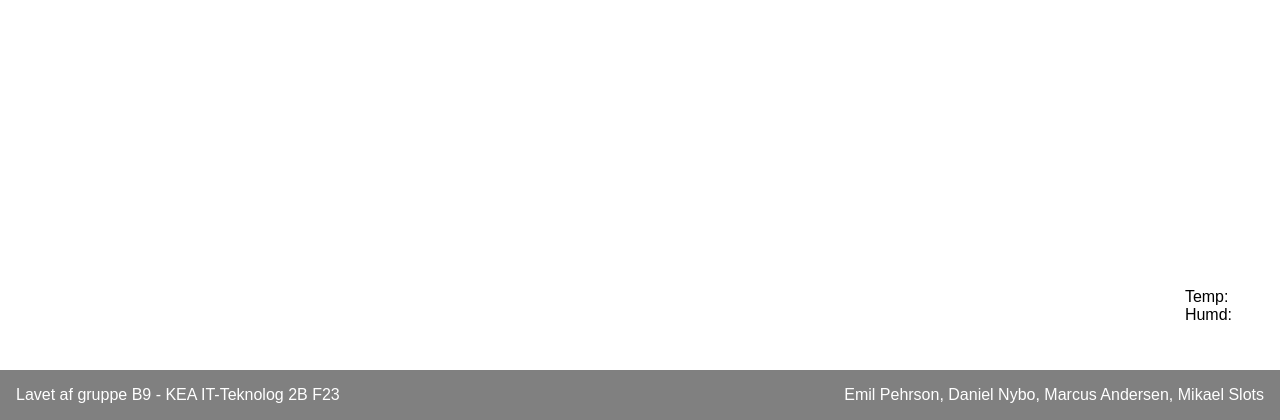
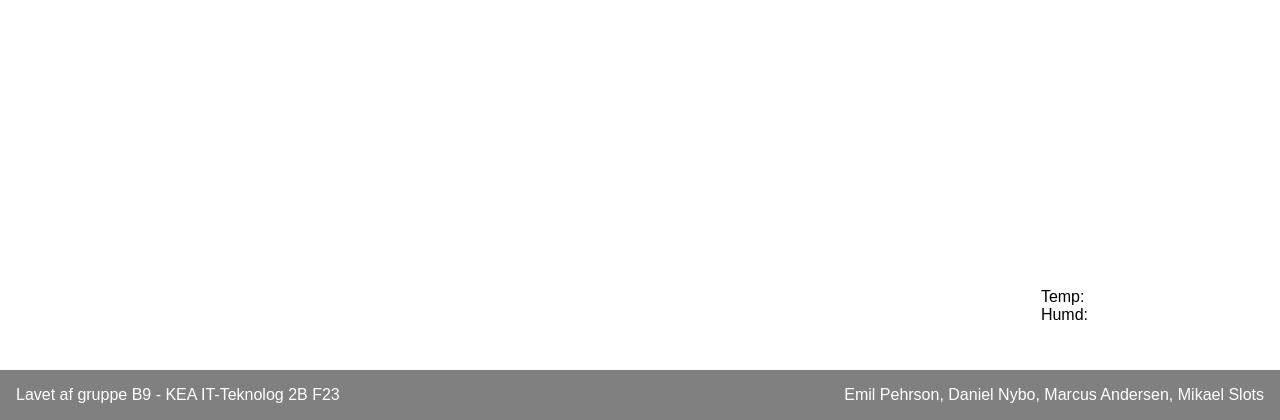
Before and after one commit to ELODollZ/IOHTProjekt, a Flask app: page / in a window 1280 px wide. Shown: the part 380-800 px from the top of the page. Run offline with Flask 3, Linux system fonts and the light colour scheme; some libraries are stand-ins or nearby versions.

Commit message:
Update style.css

```diff
--- a/Hjemmeside/static/styles/style.css
+++ b/Hjemmeside/static/styles/style.css
@@ -36,7 +36,7 @@ h3{
 }
 .tempdata{
     position: fixed;
-    right: 3rem;
+    right: 12rem;
     bottom: 6rem;
 }
 /* footer */
```
